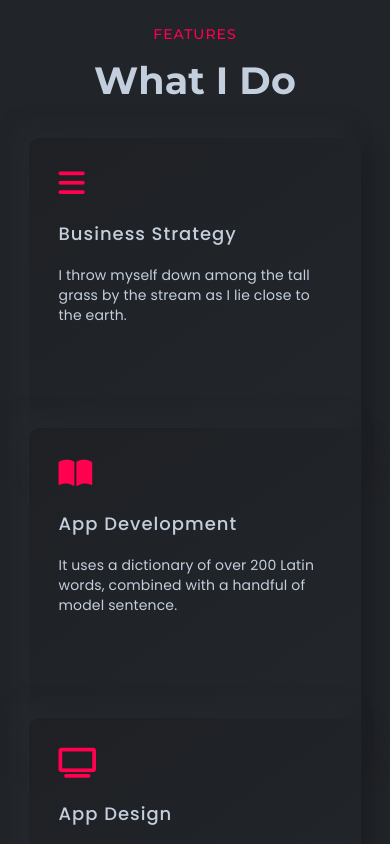
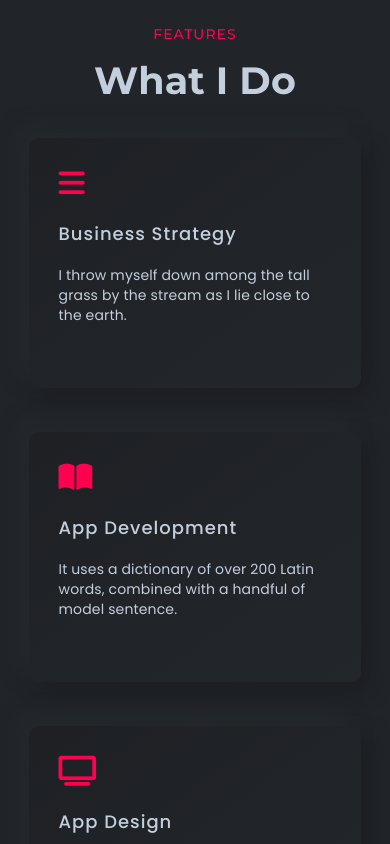
Before and after one commit to imranprof/jobs-frontend, a Next.js app: page / in a window 390 px wide. Shown: the part 1360-2204 px from the top of the page. Built offline with nearby package versions, Linux system fonts and the light colour scheme.

Commit message:
fix: change height for Feature component in mobile device

```diff
--- a/src/components/Features/style.js
+++ b/src/components/Features/style.js
@@ -14,11 +14,11 @@ const useStyles = makeStyles({
                 marginBottom: 50
             },
             [theme.breakpoints.down('xs')]: {
-                height: 270,
+                minHeight: 270,
                 justifyContent: "center",
                 marginBottom: 20,
                 '& a': {
-                    height: 260,
+                    minHeight: 250,
                     marginBottom: 0
                 }
             },
@@ -53,7 +53,7 @@ const useStyles = makeStyles({
             },
             '&:hover &__content__read-more-btn': {
                 color: theme.palette.customColor.featureIconHover,
-                height: 50,
+                height: "auto",
                 opacity: 1,
             },
             '&:hover &__content__title, &:hover &__content__description': {
```
